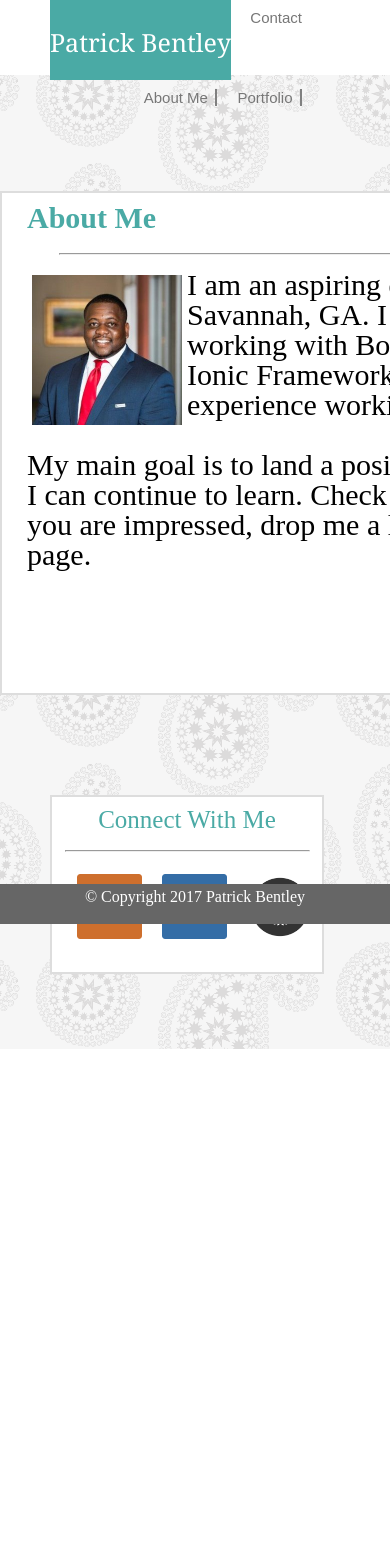
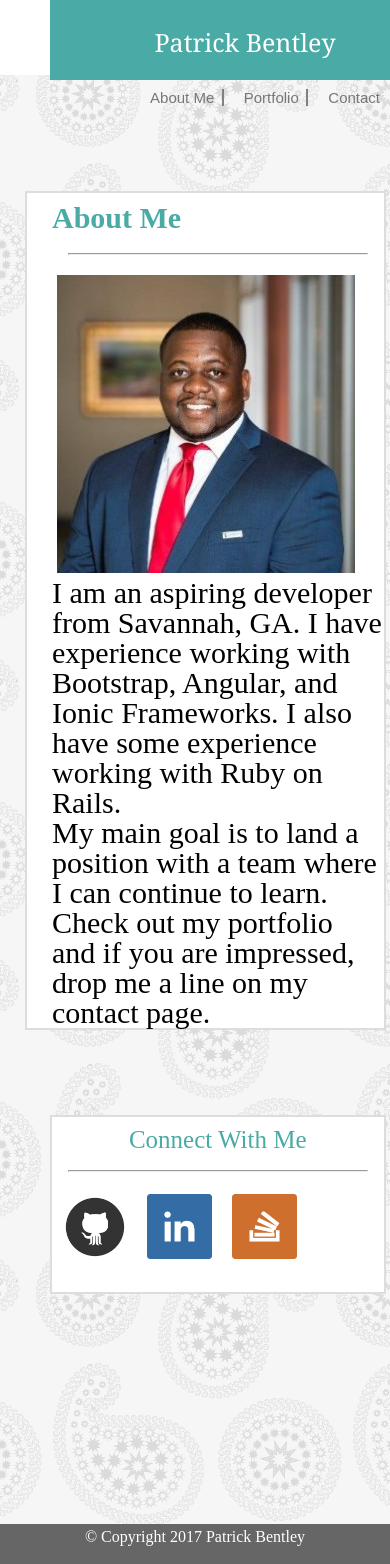
Before and after one commit to Bentley912/Responsive-Portfolio, a PHP site: page /index.php in a window 390 px wide; the page is wider, and only the part inside the window is pictured. Before the commit the page ends 1049 px from the top of that part, so only its background shows below. Run offline with PHP 8.4, Linux system fonts and the light colour scheme.

Commit message:
Added Media Queries to Index Page

```diff
--- a/assets/css/style.css
+++ b/assets/css/style.css
@@ -58,7 +58,7 @@ footer{
   text-align: center;
   color:white;
   position:absolute;
-  bottom:-80px;
+  bottom:-30em;
   width:100%;
 }
 
@@ -76,10 +76,10 @@ h1{
 
 }
 .main{
-  height:500px;
-  width:650px;;
+  height:60%;
+  width:45%;
   background-color: #ffffff;
-  /*margin-left:0;*/
+  margin-left:-165px;
   margin-top: 75px;
   font-size:30px;
   padding-left: 25px;
@@ -94,8 +94,8 @@ h1{
   font-weight: bold;
 }
 .main img{
-  height: 150px;
-  width:150px;
+  height:30%;
+  width:30%;
   float:left;
   padding: 5px;
 
@@ -194,3 +194,76 @@ hr{
 
 p {font-family:Arial,Helvetica, sans-serif;
 }
+
+@media screen and (max-width:980px) {
+    .main{
+      margin-left:-166px;
+      margin-bottom:10px;
+    }
+
+    .main p{
+      float:left;
+    }
+
+    footer{
+        height:40px;
+        clear:both;
+        text-align: center;
+        position:absolute;
+        bottom:-40em;
+        width:100%;
+      }
+      .main img{
+        height:200px;
+        width:85%;
+        float:left;
+      }
+      .portfolio{
+        width:35%;
+        height:auto;
+        margin-left: -5em;
+      }
+      .folio-item{
+        width:85%;
+      }
+}
+
+@media screen and (max-width:768px){
+  .main{
+    width:85%;
+    float:left;
+    margin-left: 25px;
+  }
+  .main img{
+    height:50%;
+    width:90%;
+  }
+  .social{
+    width:85%;
+  }
+
+  .social ul li{
+    float:left;
+  }
+
+  footer{
+      height:40px;
+      clear:both;
+      text-align: center;
+      position:absolute;
+      bottom:-45em;
+      width:100%;
+    }
+}
+@media screen and (max-width:640px){
+  .logo{
+    width:100%;
+    float:left;
+  }
+
+  .navbar ul {
+    clear:both;
+    width:100%;
+  }
+
+}
--- a/index.html
+++ b/index.html
@@ -1,6 +1,7 @@
 <!DOCTYPE html>
 <html>
   <head>
+    <meta name="viewport" content="width=device-width, initial-scale=1.0">
     <title>Patrick's Portfolio</title>
     <link rel="stylesheet" href="assets/css/style.css"/>
     <link rel="stylesheet" href="assets/css/reset.css"/>
@@ -38,24 +39,24 @@
         </p>
 
       </div>
-
+  <div class="wrapper">
       <div class="social">
         <h2>Connect With Me</h2>
-        <hr />
+        <hr  />
         <ul>
           <li><a href="https://github.com/Bentley912"><img src="assets/images/github.png" alt="github logo"/></a></li>
           <li><a href="https://www.linkedin.com/in/patrick-bentley/"><img src="assets/images/linkedin.png" alt="linkedin logo"/></a></li>
           <li><a href="https://www.linkedin.com/in/patrick-bentley/"><img src="assets/images/overflow.png"  alt="stackoverflow logo"/></a></li>
         </ul>
       </div>
+  </div>
 
-
-
+  </body>
   <footer>
     <h3>
       &copy Copyright 2017 Patrick Bentley
     </h3>
 
   </footer>
-  </body>
+
 </html>
```
